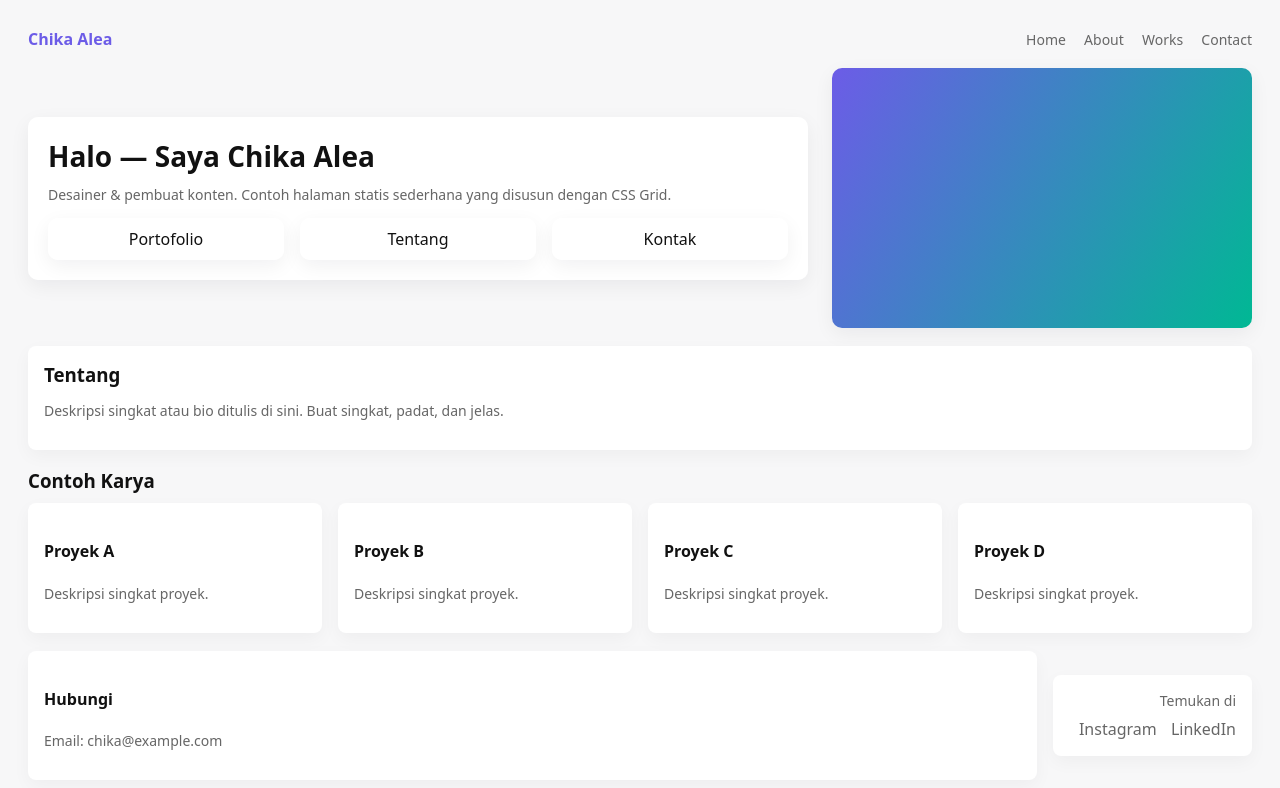
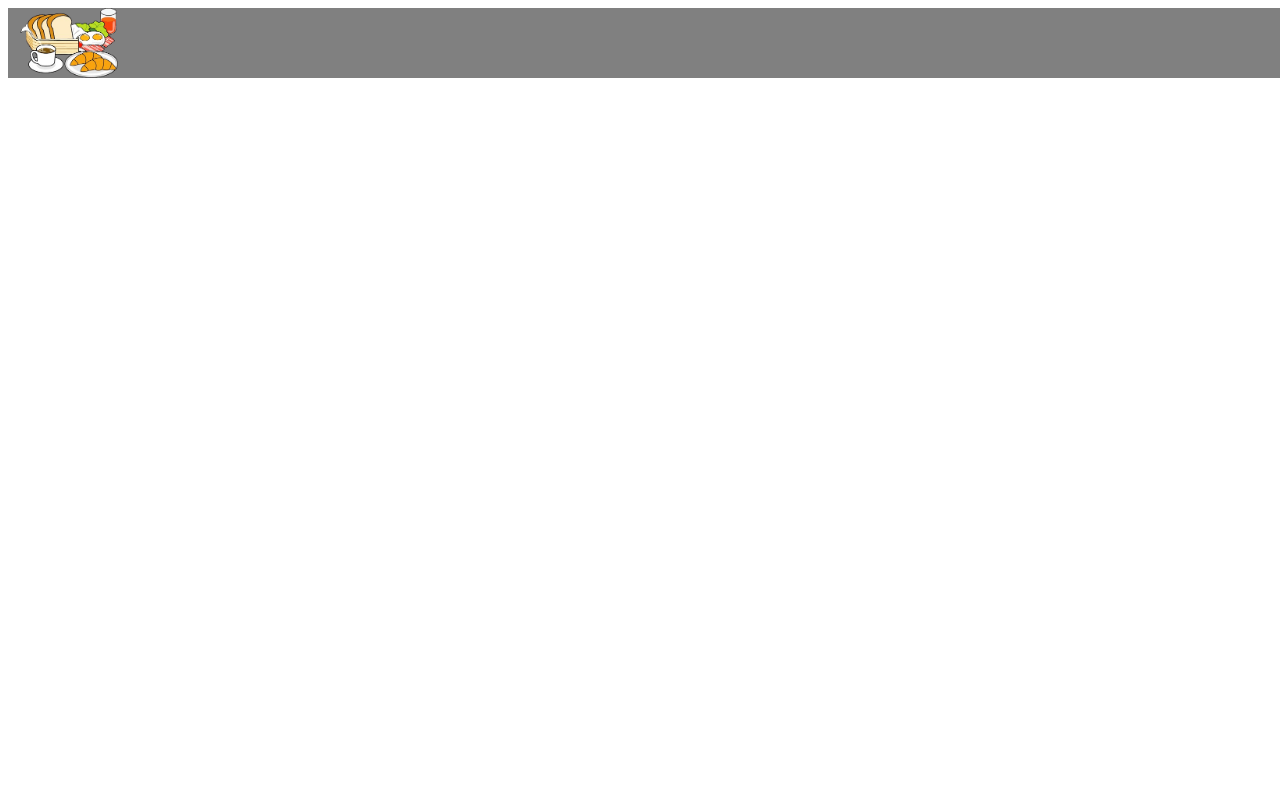
Before and after one commit to telecastel/pbl2025, a plain HTML site: page hari-4-online/portofolio.html in a window 1280 px wide. Drawn offline with Linux system fonts and the light colour scheme.

Commit message:
Menambahkan foto

```diff
--- a/hari-4-online/portofolio.html
+++ b/hari-4-online/portofolio.html
@@ -1,106 +1,14 @@
-<!doctype html>
-<html lang="id">
-<head>
-  <meta charset="utf-8" />
-  <meta name="viewport" content="width=device-width,initial-scale=1" />
-  <title>Chika Alea — Simple</title>
-  <style>
-    :root{
-      --bg:#f7f7f8; --card:#ffffff; --accent:#6c5ce7; --muted:#666;
-      --gap:18px; --radius:10px;
-      font-family: system-ui, -apple-system, 'Segoe UI', Roboto, 'Helvetica Neue', Arial;
-    }
-    *{box-sizing:border-box}
-    body{margin:0;background:var(--bg);color:#111}
-
-    /* overall page grid */
-    .page{display:grid;grid-template-rows:auto 1fr auto;min-height:100vh;gap:var(--gap);padding:28px}
-
-    header{display:grid;grid-template-columns:1fr auto;align-items:center;gap:16px}
-    .logo{font-weight:700;color:var(--accent)}
-    nav a{margin-left:14px;text-decoration:none;color:var(--muted);font-size:14px}
-
-    main{display:grid;gap:var(--gap);align-content:start}
-
-    /* hero uses grid */
-    .hero{display:grid;grid-template-columns:1fr 420px;gap:24px;align-items:center}
-    .hero h1{margin:0;font-size:28px}
-    .hero p{color:var(--muted);margin:10px 0 0}
-    .hero .card{background:linear-gradient(180deg,#fff,#fff);padding:20px;border-radius:var(--radius);box-shadow:0 6px 20px rgba(20,20,40,0.06)}
-    .hero .image{height:260px;background:linear-gradient(120deg,var(--accent),#00b894);border-radius:10px}
-
-    /* simple grid section */
-    .grid-section{display:grid;grid-template-columns:repeat(auto-fit,minmax(220px,1fr));gap:16px}
-    .card{background:var(--card);padding:16px;border-radius:8px;box-shadow:0 6px 18px rgba(12,12,30,0.04)}
-    .card h3{margin:0 0 8px}
-    .muted{color:var(--muted);font-size:14px}
-
-    /* contact */
-    footer{display:grid;grid-template-columns:1fr auto;gap:16px;align-items:center}
-    .socials a{display:inline-block;margin-left:10px;text-decoration:none;color:var(--muted)}
-
-    /* responsive */
-    @media (max-width:880px){
-      .hero{grid-template-columns:1fr}
-      header{grid-template-columns:1fr}
-      footer{grid-template-columns:1fr}
-    }
-  </style>
-</head>
-<body>
-  <div class="page">
-    <header>
-      <div class="logo">Chika Alea</div>
-      <nav>
-        <a href="#">Home</a>
-        <a href="#about">About</a>
-        <a href="#works">Works</a>
-        <a href="#contact">Contact</a>
-      </nav>
-    </header>
-
-    <main>
-      <section class="hero">
-        <div class="card">
-          <h1>Halo — Saya Chika Alea</h1>
-          <p class="muted">Desainer &amp; pembuat konten. Contoh halaman statis sederhana yang disusun dengan CSS Grid.</p>
-          <div style="height:14px"></div>
-          <div class="grid-section" style="grid-template-columns:repeat(3,1fr);">
-            <div class="card" style="padding:10px;text-align:center">Portofolio</div>
-            <div class="card" style="padding:10px;text-align:center">Tentang</div>
-            <div class="card" style="padding:10px;text-align:center">Kontak</div>
-          </div>
-        </div>
-
-        <div class="image card" aria-hidden="true"></div>
-      </section>
-
-      <section id="about" class="card">
-        <h3>Tentang</h3>
-        <p class="muted">Deskripsi singkat atau bio ditulis di sini. Buat singkat, padat, dan jelas.</p>
-      </section>
-
-      <section id="works">
-        <h3 style="margin:0 0 10px">Contoh Karya</h3>
-        <div class="grid-section">
-          <div class="card"><h4>Proyek A</h4><p class="muted">Deskripsi singkat proyek.</p></div>
-          <div class="card"><h4>Proyek B</h4><p class="muted">Deskripsi singkat proyek.</p></div>
-          <div class="card"><h4>Proyek C</h4><p class="muted">Deskripsi singkat proyek.</p></div>
-          <div class="card"><h4>Proyek D</h4><p class="muted">Deskripsi singkat proyek.</p></div>
-        </div>
-      </section>
-    </main>
-
-    <footer id="contact">
-      <div class="card">
-        <h4>Hubungi</h4>
-        <p class="muted">Email: chika@example.com</p>
-      </div>
-      <div class="card socials" style="text-align:right">
-        <div class="muted">Temukan di</div>
-        <div style="margin-top:8px"><a href="#">Instagram</a> <a href="#">LinkedIn</a></div>
-      </div>
-    </footer>
-  </div>
-</body>
+<!DOCTYPE html>
+<html lang="en">
+  <head>
+    <meta charset="UTF-8">
+    <meta name="viewport" content="width=device-width, initial-scale=1.0">
+    <title>Document</title>
+    <link rel="stylesheet" href="style.css">
+  </head>
+  <body>
+    <div class="header">
+      <img src="../hari-3-online/gambar/images1.png" alt="" style="height: 70px;">
+    </div>
+  </body>
 </html>
--- /dev/null
+++ b/hari-4-online/style.css
@@ -0,0 +1,8 @@
+.header {
+    width: 100%;
+    height: 70px;
+    background-color: gray;
+    position: fixed;
+    padding: 0;
+    margin: 0;
+}
```
Also changed, not shown: hari-4-online/assets/gambar1.jpg (added), hari-4-online/assets/gambar2.jpg (added).
